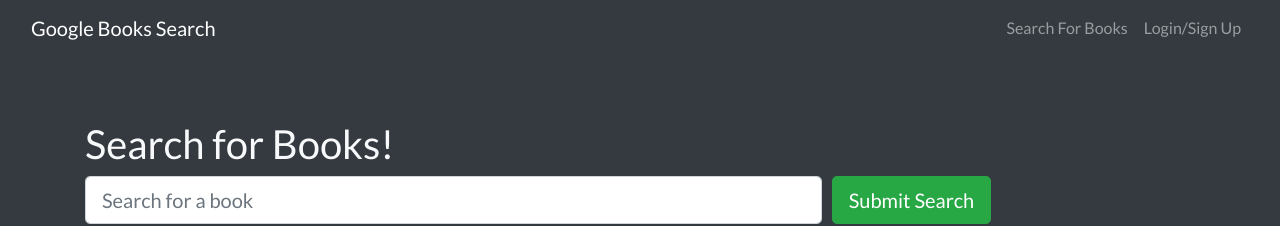
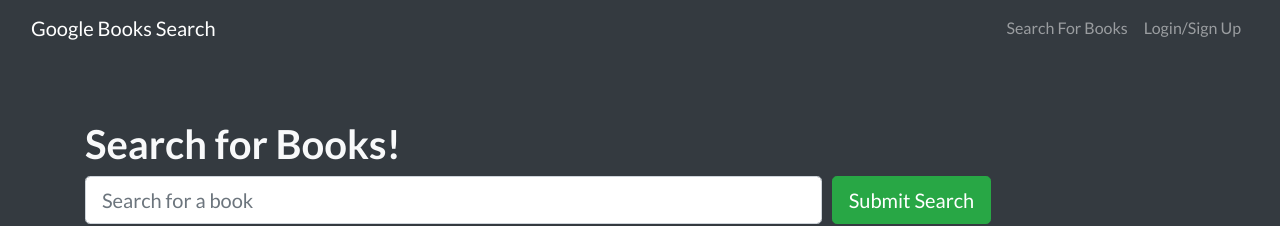
Before and after one commit to maytiara/graphql-api-search-engine, a React (Create React App) app in the folder client/: page / in a window 1280 px wide. Shown: the top 226 px of the page. Built offline with nearby package versions, Linux system fonts and the light colour scheme.

Commit message:
added customised stylesheet for search header

```diff
--- a/client/src/pages/SearchBooks.js
+++ b/client/src/pages/SearchBooks.js
@@ -4,6 +4,10 @@
 import Auth from '../utils/auth';
 import { saveBook, searchGoogleBooks } from '../utils/API';
 import { saveBookIds, getSavedBookIds } from '../utils/localStorage';
+
+// Added styles
+import css from './SearchBooks.module.css';
+
 
 const SearchBooks = () => {
   // create state for holding returned google api data
@@ -82,7 +86,7 @@
     <>
       <Jumbotron fluid className='text-light bg-dark'>
         <Container>
-          <h1>Search for Books!</h1>
+          <h1 className={css.searchHeader}>Search for Books!</h1>
           <Form onSubmit={handleFormSubmit}>
             <Form.Row>
               <Col xs={12} md={8}>
--- /dev/null
+++ b/client/src/pages/SearchBooks.module.css
@@ -0,0 +1,7 @@
+@import url('https://fonts.googleapis.com/css2?family=Lato:ital,wght@0,300;0,400;0,700;0,900;1,300&display=swap');
+
+
+.searchHeader {
+  font-family: 'Lato', sans-serif;
+  font-weight: 700;
+}
```
